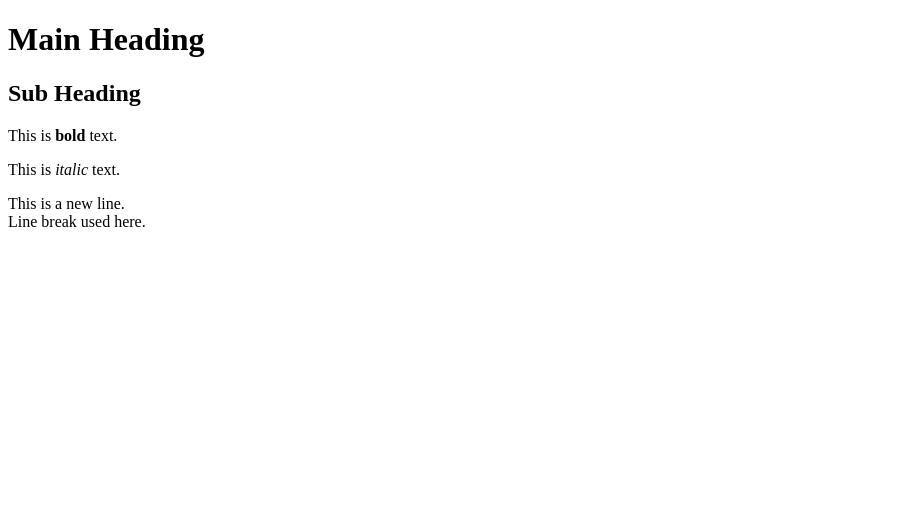
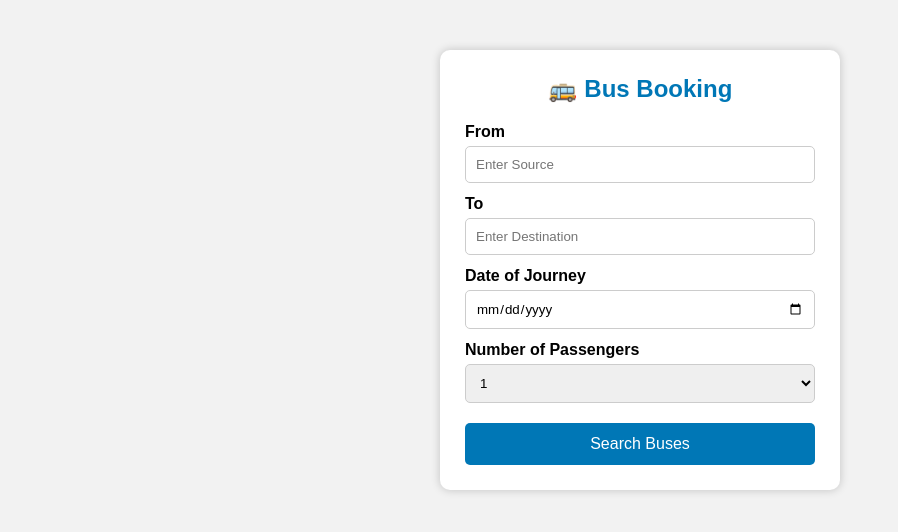
Before and after one commit to deepikabumb22-dev/internship, a plain HTML site: page index.html in a window 1280 px wide. Shown: the whole page, without its empty margins (0-898 px from the left). Drawn offline with Linux system fonts and the light colour scheme.

Commit message:
Add files via upload
bus-bookings

```diff
--- a/index.html
+++ b/index.html
@@ -1,13 +1,100 @@
- <!DOCTYPE html>
-<html>
+<!DOCTYPE html>
+<html lang="en">
 <head>
-    <title>Text Formatting</title>
+    <meta charset="UTF-8">
+    <meta name="viewport" content="width=device-width, initial-scale=1.0">
+    <title>Bus Booking Interface</title>
+
+    <style>
+        *{
+            margin:0;
+            padding:0;
+            box-sizing:border-box;
+            font-family:Arial, sans-serif;
+        }
+
+        body{
+            background:#f2f2f2;
+        }
+
+        .container{
+            width:400px;
+            margin:50px auto;
+            background:white;
+            padding:25px;
+            border-radius:10px;
+            box-shadow:0 0 10px rgba(0,0,0,0.2);
+        }
+
+        h2{
+            text-align:center;
+            color:#0077b6;
+            margin-bottom:20px;
+        }
+
+        label{
+            font-weight:bold;
+            display:block;
+            margin-top:12px;
+        }
+
+        input,select{
+            width:100%;
+            padding:10px;
+            margin-top:5px;
+            border:1px solid #ccc;
+            border-radius:5px;
+        }
+
+        button{
+            width:100%;
+            padding:12px;
+            margin-top:20px;
+            background:#0077b6;
+            color:white;
+            border:none;
+            border-radius:5px;
+            cursor:pointer;
+            font-size:16px;
+        }
+
+        button:hover{
+            background:#005f8d;
+        }
+    </style>
+
 </head>
+
 <body>
-    <h1>Main Heading</h1>
-    <h2>Sub Heading</h2>
-    <p>This is <b>bold</b> text.</p>
-    <p>This is <i>italic</i> text.</p>
-    <p>This is a new line.<br>Line break used here.</p>
+
+<div class="container">
+
+    <h2>🚌 Bus Booking</h2>
+
+    <form>
+
+        <label>From</label>
+        <input type="text" placeholder="Enter Source">
+
+        <label>To</label>
+        <input type="text" placeholder="Enter Destination">
+
+        <label>Date of Journey</label>
+        <input type="date">
+
+        <label>Number of Passengers</label>
+        <select>
+            <option>1</option>
+            <option>2</option>
+            <option>3</option>
+            <option>4</option>
+        </select>
+
+        <button type="submit">Search Buses</button>
+
+    </form>
+
+</div>
+
 </body>
 </html>
```
